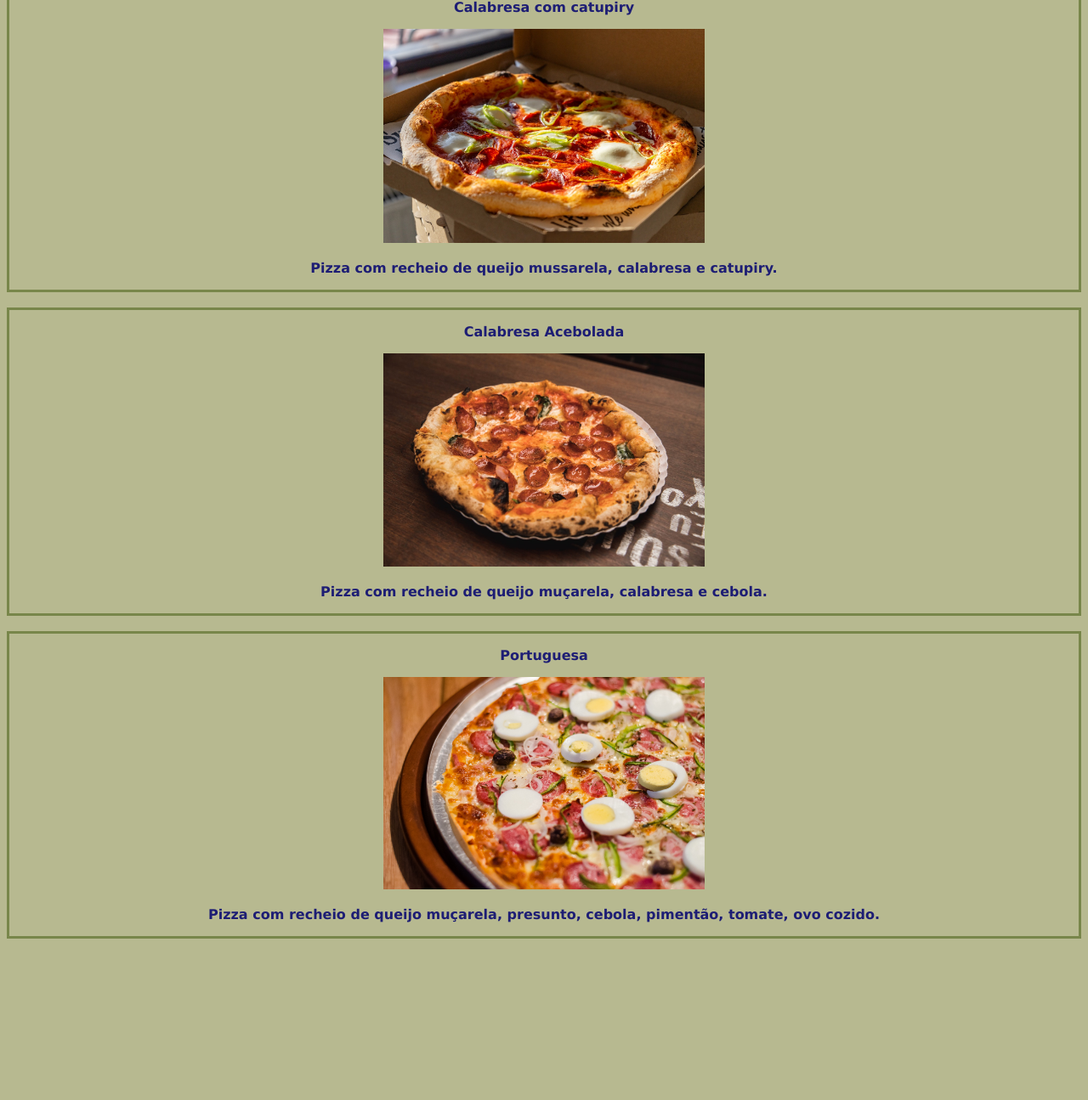
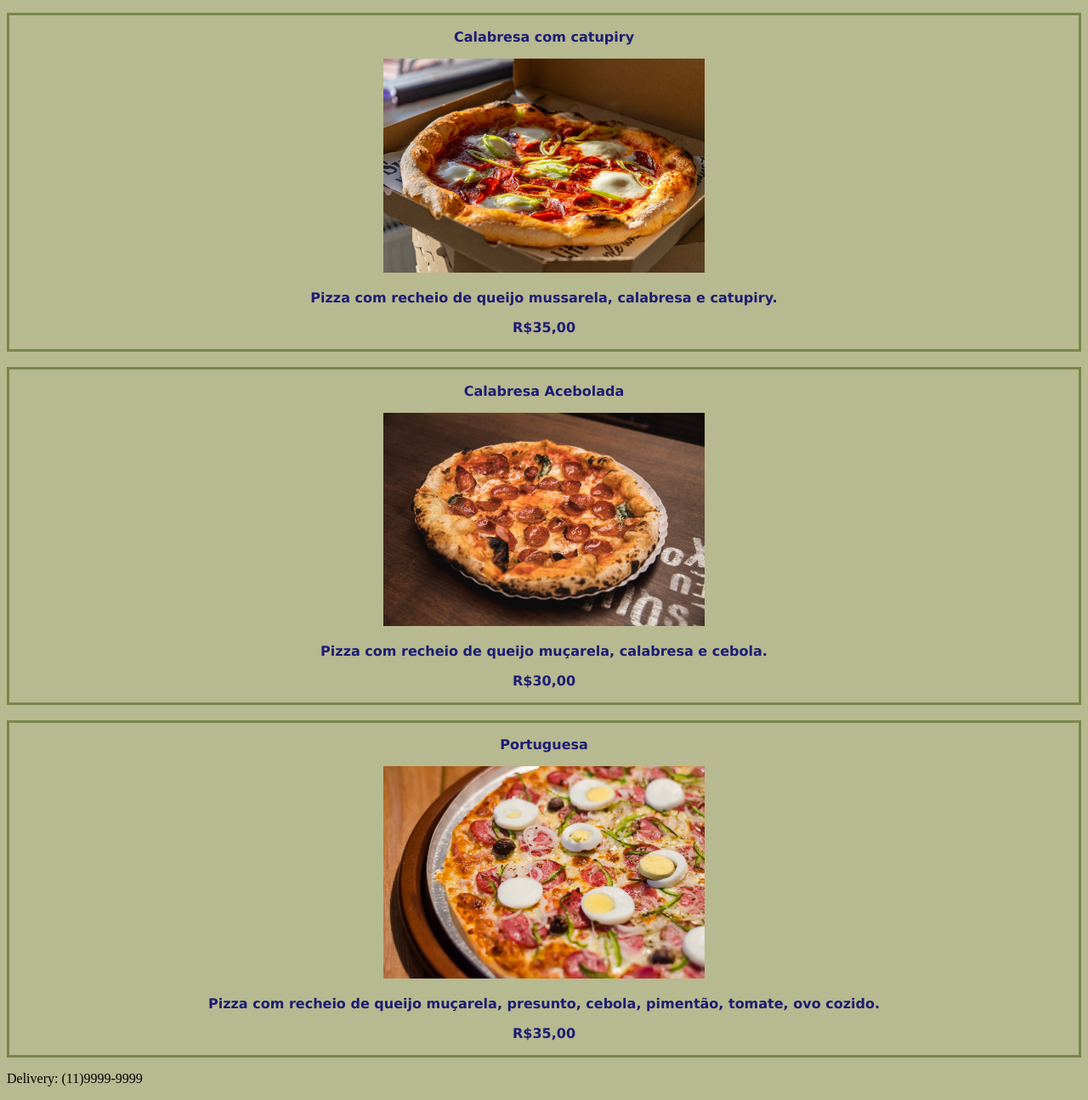
Before and after one commit to elainegsleal/cardapio, a plain HTML site: page index.html in a window 1280 px wide. Shown: the part 553-1848 px from the top of the page at 85% size. Before the commit the page ends 1666 px from the top, so only its background shows below. Drawn offline with Linux system fonts and the light colour scheme.

Commit message:
Update index.html
preco e contato adicionado

```diff
--- a/index.html
+++ b/index.html
@@ -15,24 +15,31 @@
     <h3>Margherita - Especialidade da Casa! </h3>
     <img src="imagem/margherita.jpg" alt="Margherita"  width="30%" height="30%">
     <p> Pizza feita com tomate, queijo muçarela e manjericão.</p>
+    </p>R$38,00</p>
    </div>
    <br>
     <div class="div_central">
         <p>Calabresa com catupiry</p>
        <img src="imagem/Calcatupiry.jpg" alt="Calabresa com catupiry" width="30%">
         <p> Pizza com recheio de queijo mussarela, calabresa e catupiry.</p>
+         </p>R$35,00</p>
     </div>
     <br>
     <div class="div_central">
         <p>Calabresa Acebolada</p>
         <img src="imagem/calabresa.jpg"  alt="calabresa acebolada"  width="30%">
         <p> Pizza com recheio de queijo muçarela, calabresa e cebola.</p>
+         </p>R$30,00</p>
     </div>
     <br>
     <div class="div_central">
         <p> Portuguesa </p>
         <img src="imagem/portuguesa.jpg" alt="portuguesa" width="30%">
         <p> Pizza com recheio de queijo muçarela, presunto, cebola, pimentão, tomate, ovo cozido.</p>
+         </p>R$35,00</p>
+    </div>
+    <div class="div_contato">
+        <p>Delivery: (11)9999-9999</p>
     </div>
 </body>
 </html>
```
